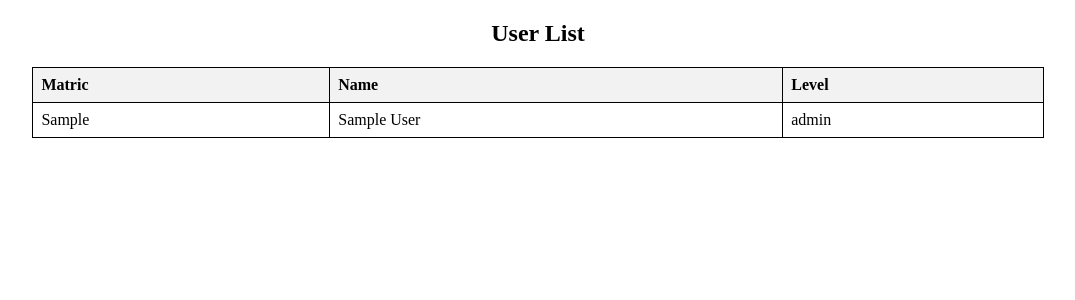
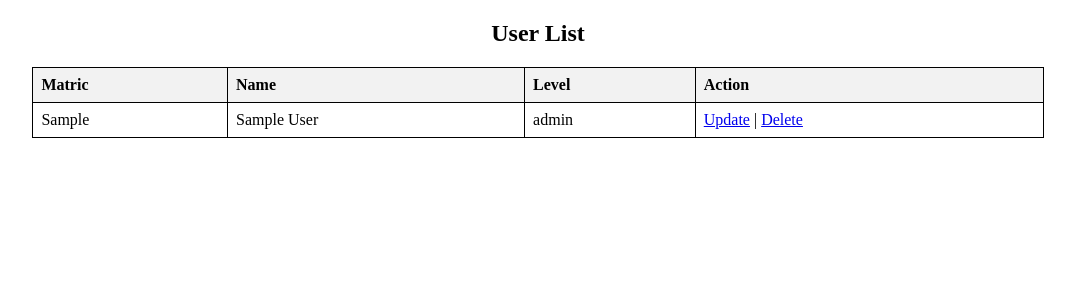
Before and after one commit to Topman67/Lab7, a PHP site: page /display.php in a window 1280 px wide. Shown: the top 300 px of the page, without its empty margins (102-1177 px from the left). Run offline with PHP 8.4, Linux system fonts and the light colour scheme; the visitor is signed in with stand-in values (Sample User, id 1); tables that the repository leaves empty or names only in its code hold one stand-in row (values such as "Sample post").

Commit message:
update table that add update and delete button

```diff
--- a/display.php
+++ b/display.php
@@ -37,24 +37,28 @@ $result = $conn->query($sql);
 </head>
 <body>
     <h2 style="text-align:center;">User List</h2>
-    <table>
+<table>
         <tr>
             <th>Matric</th>
             <th>Name</th>
             <th>Level</th>
-        </tr>
+            <th>Action</th> </tr>
         <?php
         if ($result->num_rows > 0) {
-            // Output data of each row
             while($row = $result->fetch_assoc()) {
                 echo "<tr>";
                 echo "<td>" . $row["matric"] . "</td>";
                 echo "<td>" . $row["name"] . "</td>";
                 echo "<td>" . $row["role"] . "</td>";
+                // Updated part below:
+                echo "<td>
+                        <a href='update.php?matric=" . $row["matric"] . "'>Update</a> |
+                        <a href='delete.php?matric=" . $row["matric"] . "'>Delete</a>
+                      </td>";
                 echo "</tr>";
             }
         } else {
-            echo "<tr><td colspan='3'>No users found</td></tr>";
+            echo "<tr><td colspan='4'>No users found</td></tr>";
         }
         $conn->close();
         ?>
```
